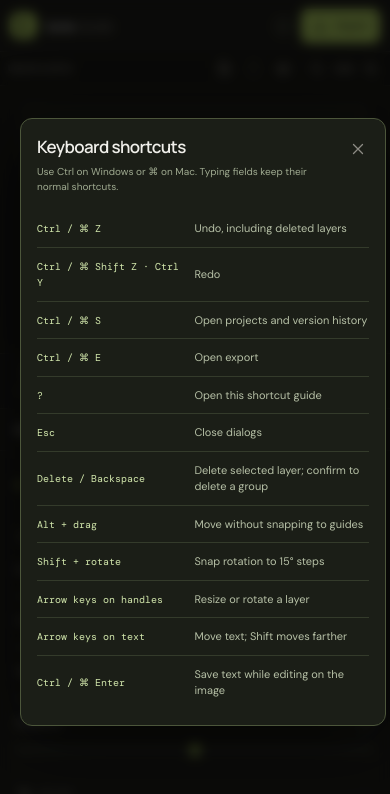
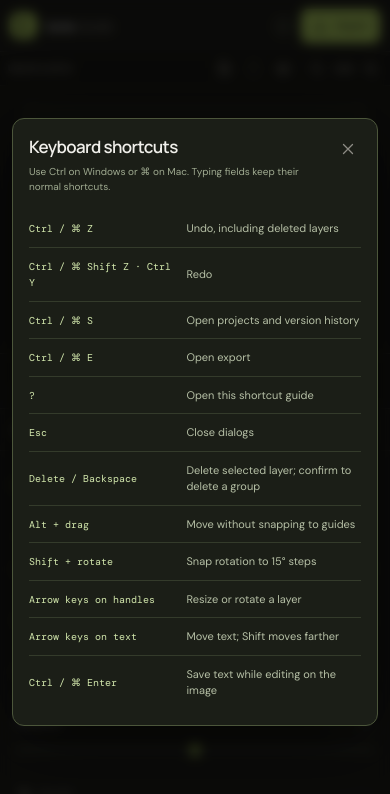
Before and after one commit to prafullepili/edit-img, a React (Vite) app: page / in a window 390 px wide. Both pictures are taken after a click on the button "Open keyboard shortcuts". Shown: the top 794 px of the page. Built offline with nearby package versions, Linux system fonts and the light colour scheme.

Commit message:
Center shortcut guide within phone viewport

```diff
--- a/src/features/projects/ShortcutGuide.jsx
+++ b/src/features/projects/ShortcutGuide.jsx
@@ -10,7 +10,7 @@ export default function ShortcutGuide({ onClose }) {
     return () => previous?.focus?.({ preventScroll: true });
   }, []);
   return (
-    <div className="modal-backdrop" onClick={onClose}>
+    <div className="modal-backdrop shortcut-backdrop" onClick={onClose}>
       <section
         ref={dialog}
         data-shortcut-guide
--- a/src/style.css
+++ b/src/style.css
@@ -2613,7 +2613,9 @@ input:focus-visible {
   color: #c8ef69;
 }
 .shortcut-guide {
-  width: min(480px, calc(100vw - 24px));
+  width: min(480px, 100%);
+  min-width: 0;
+  max-width: 100%;
   max-height: min(85dvh, 720px);
   overflow-y: auto;
   padding: 20px;
@@ -2674,3 +2676,24 @@ input:focus-visible {
     padding: 16px;
   }
 }
+
+.shortcut-backdrop {
+  position: fixed;
+  padding: 12px;
+  z-index: 100;
+}
+.shortcut-guide {
+  justify-self: center;
+  margin-inline: 0;
+}
+.shortcut-guide .modal-top > div {
+  min-width: 0;
+}
+.shortcut-guide .modal-close {
+  flex-shrink: 0;
+}
+.shortcut-list dt,
+.shortcut-list dd {
+  min-width: 0;
+  overflow-wrap: anywhere;
+}
```
